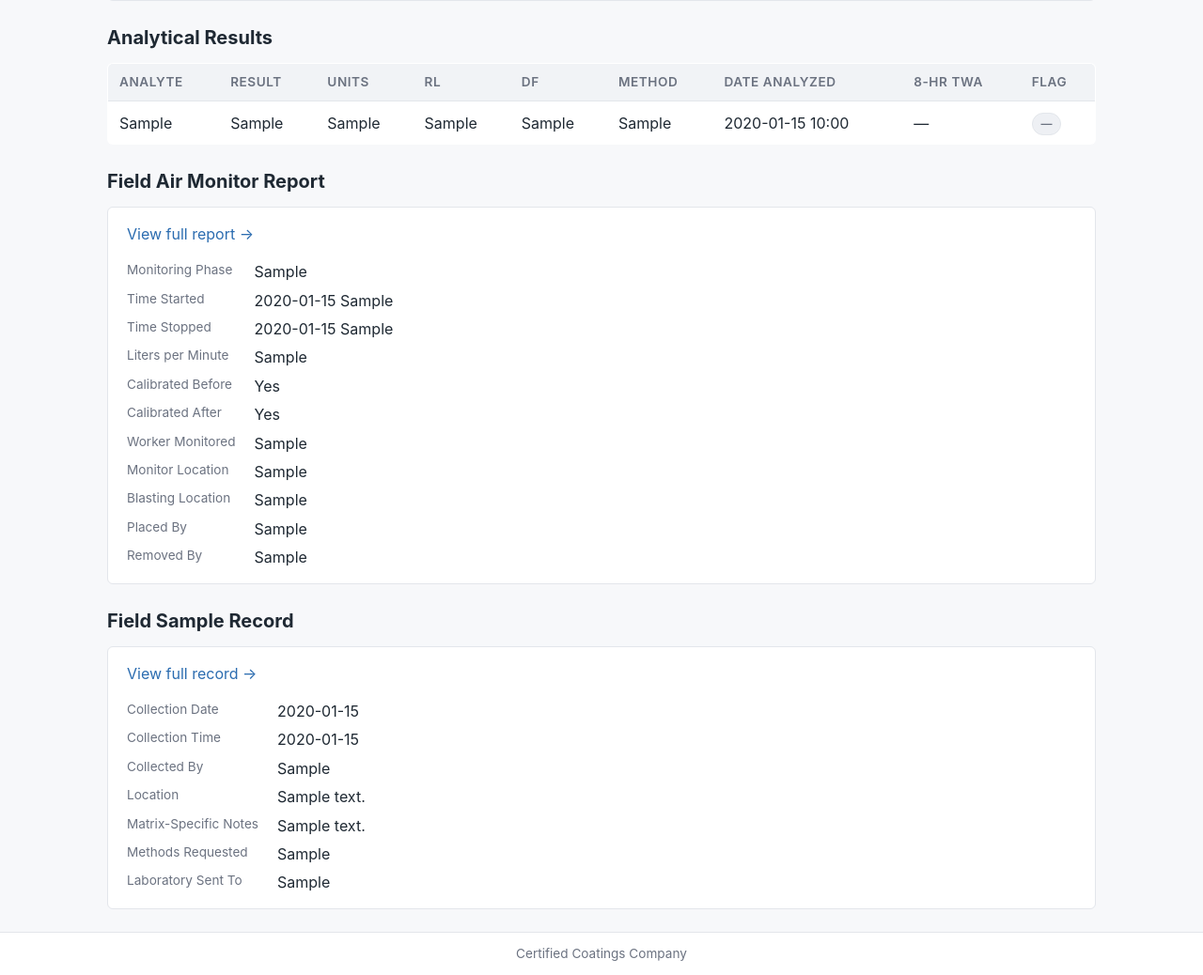
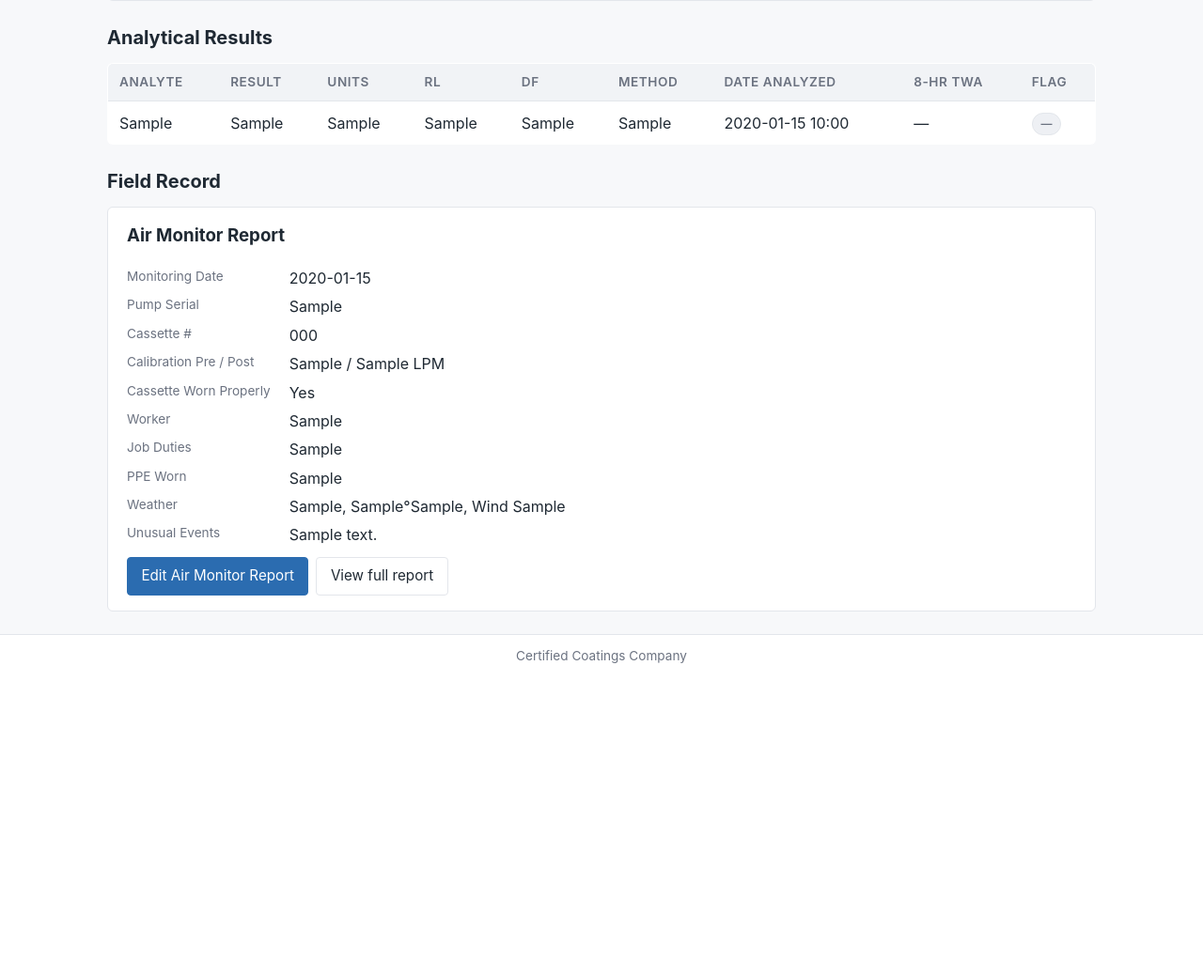
Before and after one commit to jKeonaona/SampleTrack, a Flask app: page /samples/1 in a window 1280 px wide. Shown: the part 822-1860 px from the top of the page at 94% size. After the commit the page ends 1528 px from the top, so only its background shows below. Run offline with Flask 3, Linux system fonts and the light colour scheme; a user stored in the database is signed in; tables that the repository leaves empty hold one stand-in row (values such as "Sample post"); some libraries are stand-ins or nearby versions.

Commit message:
Add Field Record section to sample detail page: displays linked AMR or FSR with key fields (calibration, worker, PPE, weather for air; collected by, location, methods, notes for non-air) plus Edit Air Monitor Report or Edit Field Sample Record button; tri-state boolean rendering for cassette_worn_properly so unfilled legacy stubs show em-dash not False; weather rollup conditionally appends temperature and wind only when those fields are populated; uses existing info-block CSS for two-column dl layout consistent with Sample Information section above; route handler already wired from earlier turn so this is template-only change
Co-Authored-By: Claude Opus 4.7 (1M context) <noreply@anthropic.com>

```diff
--- a/templates/samples/detail.html
+++ b/templates/samples/detail.html
@@ -103,38 +103,42 @@
     <p style="color: var(--muted);">No analytical results recorded for this sample.</p>
   {% endif %}
 
+  <section class="field-record">
+    <h2>Field Record</h2>
+
     {% if amr %}
-    <h2>Field Air Monitor Report</h2>
-    <div class="info-block">
-      <p style="margin-top: 0;">
-        <a href="{{ url_for('amr.detail', id=amr.id) }}">View full report →</a>
-      </p>
+      <div class="info-block field-record-summary">
+        <h3 style="margin-top: 0;">Air Monitor Report</h3>
         <dl>
-        <dt>Monitoring Phase</dt><dd>{{ amr.monitoring_phase or "—" }}</dd>
-        <dt>Time Started</dt><dd>{{ amr.time_started or "—" }} {{ amr.am_pm_started or "" }}</dd>
-        <dt>Time Stopped</dt><dd>{{ amr.time_stopped or "—" }} {{ amr.am_pm_stopped or "" }}</dd>
-        <dt>Liters per Minute</dt><dd>{{ amr.liters_per_minute or "—" }}</dd>
-        <dt>Calibrated Before</dt><dd>{{ "Yes" if amr.calibrated_before else "No" }}</dd>
-        <dt>Calibrated After</dt><dd>{{ "Yes" if amr.calibrated_after else "No" }}</dd>
+          <dt>Monitoring Date</dt><dd>{{ amr.monitoring_date or "—" }}</dd>
+          <dt>Pump Serial</dt><dd>{{ amr.pump_serial or "—" }}</dd>
+          <dt>Cassette #</dt><dd>{{ amr.cassette_number or "—" }}</dd>
+          <dt>Calibration Pre / Post</dt><dd>{{ amr.calibrated_before_rate or "—" }} / {{ amr.calibrated_after_rate or "—" }} LPM</dd>
+          <dt>Cassette Worn Properly</dt><dd>
+            {% if amr.cassette_worn_properly is none %}—{% elif amr.cassette_worn_properly %}Yes{% else %}No{% endif %}
+          </dd>
           {% if amr.is_personal_sample %}
-          <dt>Worker Monitored</dt><dd>{{ amr.worker_monitored or "—" }}</dd>
+            <dt>Worker</dt><dd>{{ amr.worker_monitored or "—" }}</dd>
+            <dt>Job Duties</dt><dd>{{ amr.job_duties or "—" }}</dd>
+            <dt>PPE Worn</dt><dd>{{ amr.ppe_worn or "—" }}</dd>
+          {% else %}
+            <dt>Monitor Location</dt><dd>{{ amr.monitor_location or "—" }}</dd>
+            <dt>Blasting Location</dt><dd>{{ amr.blasting_location or "—" }}</dd>
           {% endif %}
-        {% if amr.is_area_sample %}
-          <dt>Monitor Location</dt><dd>{{ amr.monitor_location or "—" }}</dd>
-        {% endif %}
-        <dt>Blasting Location</dt><dd>{{ amr.blasting_location or "—" }}</dd>
-        <dt>Placed By</dt><dd>{{ amr.placed_by or "—" }}</dd>
-        <dt>Removed By</dt><dd>{{ amr.removed_by or "—" }}</dd>
+          <dt>Weather</dt><dd>
+            {{ amr.weather_conditions or "—" }}{% if amr.temperature_value %}, {{ amr.temperature_value }}°{{ amr.temperature_unit or "" }}{% endif %}{% if amr.wind_speed_direction %}, Wind {{ amr.wind_speed_direction }}{% endif %}
+          </dd>
+          <dt>Unusual Events</dt><dd>{{ amr.unusual_details or "—" }}</dd>
         </dl>
+        <div class="actions" style="margin-top: 0.75rem; display: flex; gap: 0.5rem;">
+          <a href="{{ url_for('amr.edit', id=amr.id) }}" class="btn">Edit Air Monitor Report</a>
+          <a href="{{ url_for('amr.detail', id=amr.id) }}" class="btn secondary">View full report</a>
         </div>
-  {% endif %}
+      </div>
 
-  {% if fsr %}
-    <h2>Field Sample Record</h2>
-    <div class="info-block">
-      <p style="margin-top: 0;">
-        <a href="{{ url_for('fsr.detail', id=fsr.id) }}">View full record →</a>
-      </p>
+    {% elif fsr %}
+      <div class="info-block field-record-summary">
+        <h3 style="margin-top: 0;">Field Sample Record</h3>
         <dl>
           <dt>Collection Date</dt><dd>{{ fsr.collection_date or "—" }}</dd>
           <dt>Collection Time</dt><dd>{{ fsr.collection_time or "—" }}</dd>
@@ -142,23 +146,22 @@
           <dt>Location</dt><dd>{{ fsr.location_description or "—" }}</dd>
           <dt>Matrix-Specific Notes</dt><dd>{{ fsr.matrix_specific_notes or "—" }}</dd>
           <dt>Methods Requested</dt><dd>{{ fsr.analytical_methods_requested or "—" }}</dd>
-        <dt>Laboratory Sent To</dt><dd>{{ fsr.laboratory_sent_to or "—" }}</dd>
+          <dt>Lab Sent To</dt><dd>{{ fsr.laboratory_sent_to or "—" }}</dd>
+          <dt>Date Sent to Lab</dt><dd>{{ fsr.date_sent_to_lab or "—" }}</dd>
+          <dt>General Notes</dt><dd>{{ fsr.general_notes or "—" }}</dd>
         </dl>
+        <div class="actions" style="margin-top: 0.75rem; display: flex; gap: 0.5rem;">
+          <a href="{{ url_for('fsr.edit', id=fsr.id) }}" class="btn">Edit Field Sample Record</a>
+          <a href="{{ url_for('fsr.detail', id=fsr.id) }}" class="btn secondary">View full record</a>
+        </div>
+      </div>
+
+    {% else %}
+      <div class="info-block" style="color: var(--muted);">
+        No field record on file for this sample. The system normally auto-creates one. If this sample is missing, contact admin.
       </div>
     {% endif %}
-
-  {% if not amr and not fsr %}
-    {% set is_air = sample.matrix in ("Personal Air", "Area Air") or (sample.matrix_code and sample.matrix_code|upper in ["PM", "AM"]) %}
-    <h2>Field Report</h2>
-    <div class="info-block" style="color: var(--muted);">
-      No field report on file for this sample.
-      {% if is_air %}
-        <a href="{{ url_for('amr.new', client_sample_id=sample.client_sample_id) }}">Create one →</a>
-      {% else %}
-        <a href="{{ url_for('fsr.new', client_sample_id=sample.client_sample_id) }}">Create one →</a>
-      {% endif %}
-    </div>
-  {% endif %}
+  </section>
 
   {% set ns = namespace(has_any=False) %}
   {% for r in results %}
```
Lines whose indentation alone changed are shown as unchanged.
